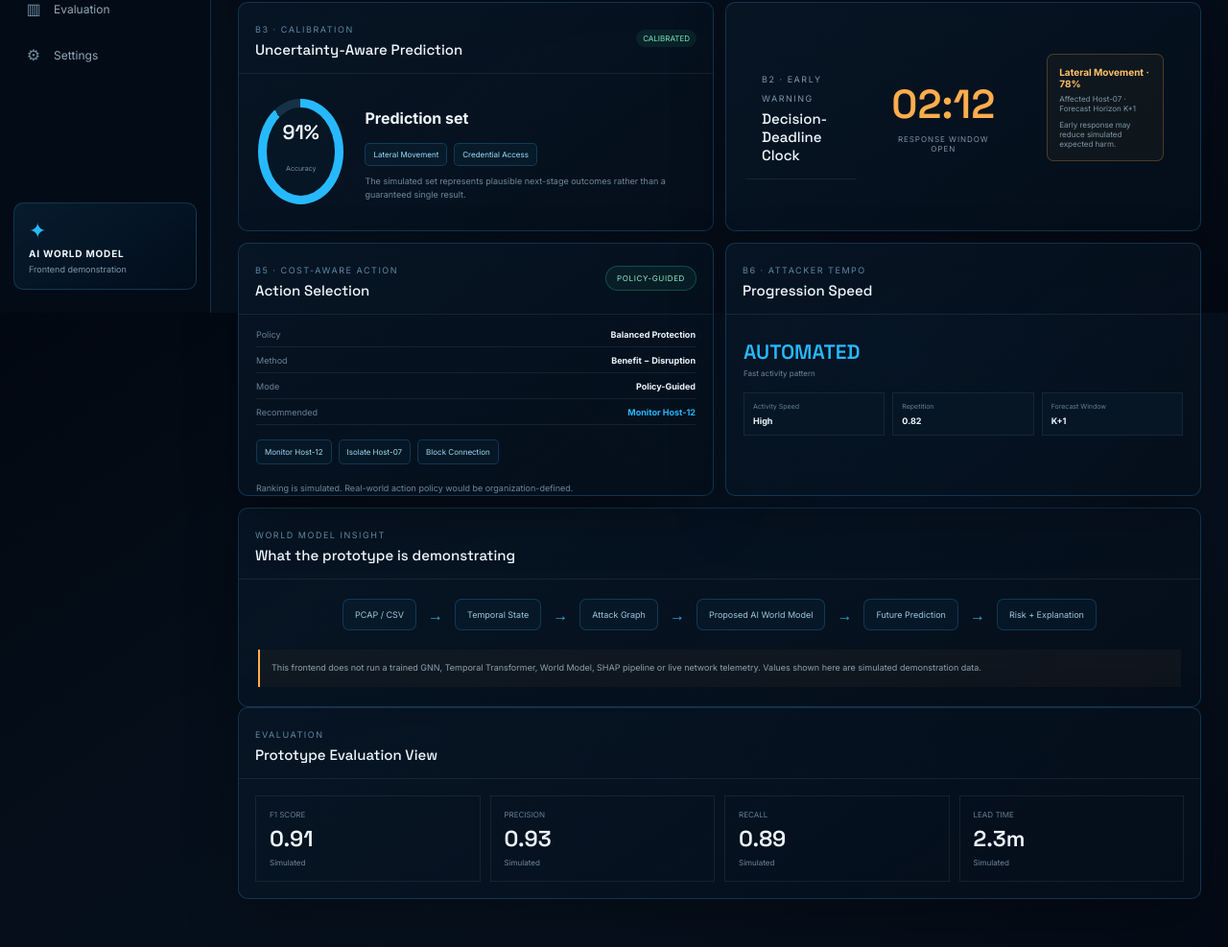
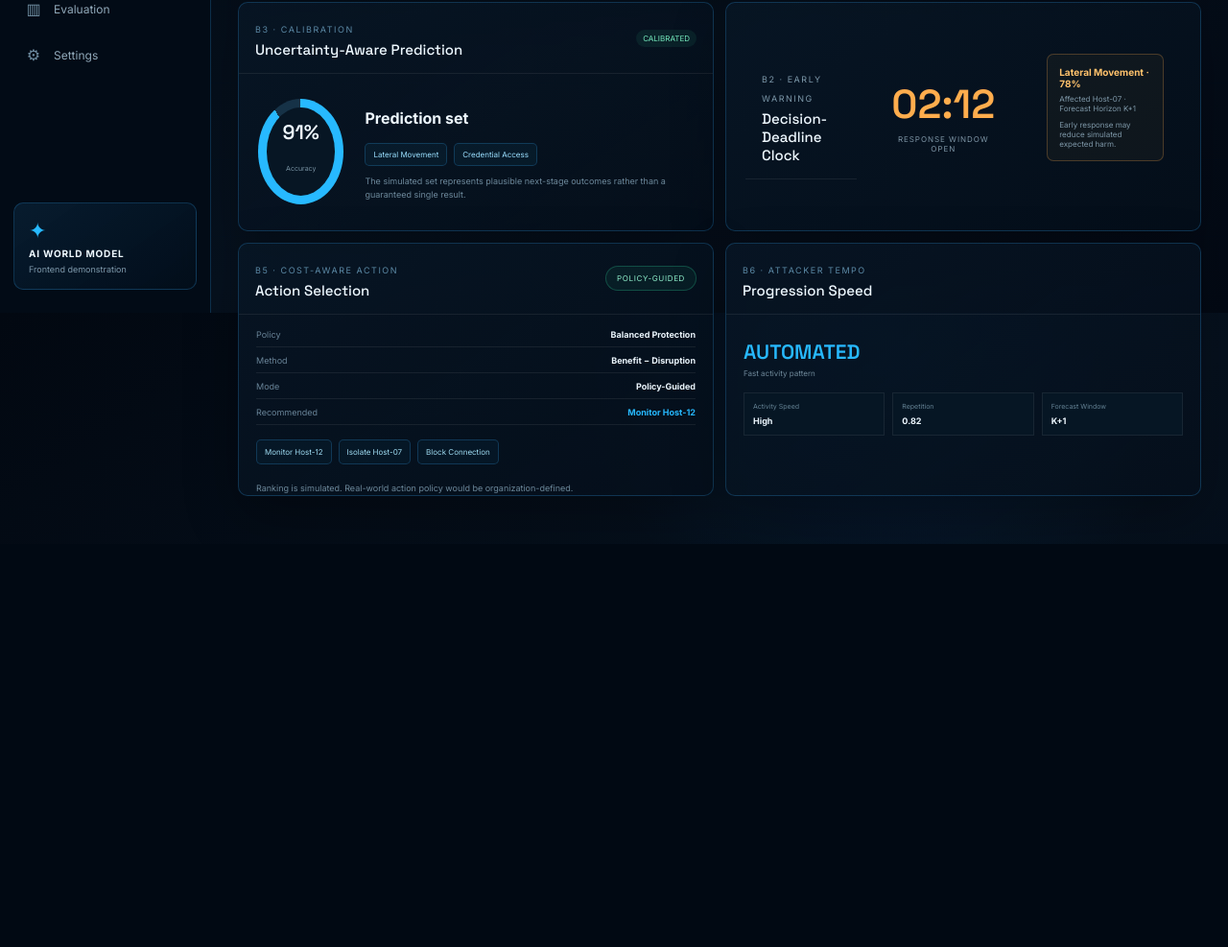
Before and after one commit to CoderHarshDew/PrognoSpect, a Python web app: template templates/prediction.html in a window 1280 px wide. Shown: the part 474-1461 px from the top of the page at 96% size. After the commit the page ends 1041 px from the top, so only its background shows below. Run offline with Jinja, Linux system fonts and the light colour scheme; the template is opened without the code that fills it, so the values that code supplies are empty.

Commit message:
remove blocks from prediction

```diff
--- a/templates/prediction.html
+++ b/templates/prediction.html
@@ -45,6 +45,4 @@
   <article class="panel cost-aware"><div class="panel-head"><div><span class="panel-kicker">B5 · COST-AWARE ACTION</span><h2>Action Selection</h2></div><span class="mini-status">POLICY-GUIDED</span></div><div class="decision-table"><div><span>Policy</span><b>Balanced Protection</b></div><div><span>Method</span><b>Benefit − Disruption</b></div><div><span>Mode</span><b>Policy-Guided</b></div><div><span>Recommended</span><b class="cyan">Monitor Host-12</b></div></div><div class="action-options"><button onclick="showToast('Simulated: Monitor Host-12')">Monitor Host-12</button><button onclick="showToast('Simulated: Isolate Host-07')">Isolate Host-07</button><button onclick="showToast('Simulated: Block connection')">Block Connection</button></div><small class="muted">Ranking is simulated. Real-world action policy would be organization-defined.</small></article>
   <article class="panel tempo"><div class="panel-head"><div><span class="panel-kicker">B6 · ATTACKER TEMPO</span><h2>Progression Speed</h2></div></div><div class="tempo-value"><strong>AUTOMATED</strong><span>Fast activity pattern</span></div><div class="tempo-stats"><div><small>Activity Speed</small><b>High</b></div><div><small>Repetition</small><b>0.82</b></div><div><small>Forecast Window</small><b>K+1</b></div></div></article>
 </section>
-<section class="panel insight-wide"><div class="panel-head"><div><span class="panel-kicker">WORLD MODEL INSIGHT</span><h2>What the prototype is demonstrating</h2></div></div><div class="flow-strip"><span>PCAP / CSV</span><b>→</b><span>Temporal State</span><b>→</b><span>Attack Graph</span><b>→</b><span>Proposed AI World Model</span><b>→</b><span>Future Prediction</span><b>→</b><span>Risk + Explanation</span></div><p class="prototype-note">This frontend does not run a trained GNN, Temporal Transformer, World Model, SHAP pipeline or live network telemetry. Values shown here are simulated demonstration data.</p></section>
-<section class="panel" id="evaluation"><div class="panel-head"><div><span class="panel-kicker">EVALUATION</span><h2>Prototype Evaluation View</h2></div></div><div class="eval-grid"><div><small>F1 SCORE</small><strong>0.91</strong><span>Simulated</span></div><div><small>PRECISION</small><strong>0.93</strong><span>Simulated</span></div><div><small>RECALL</small><strong>0.89</strong><span>Simulated</span></div><div><small>LEAD TIME</small><strong>2.3m</strong><span>Simulated</span></div></div></section>
 </main><script src="../static/js/app.js"></script></body></html>
```
